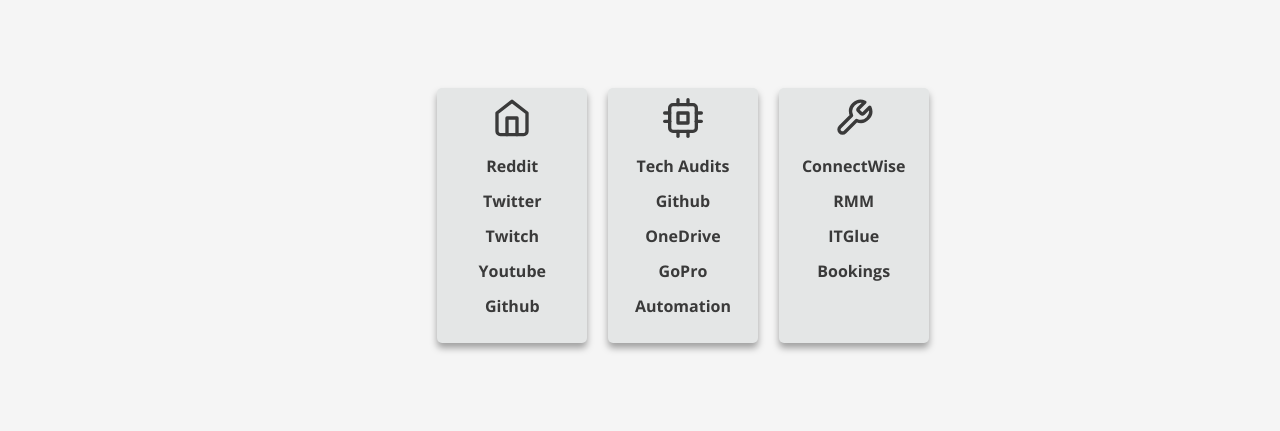
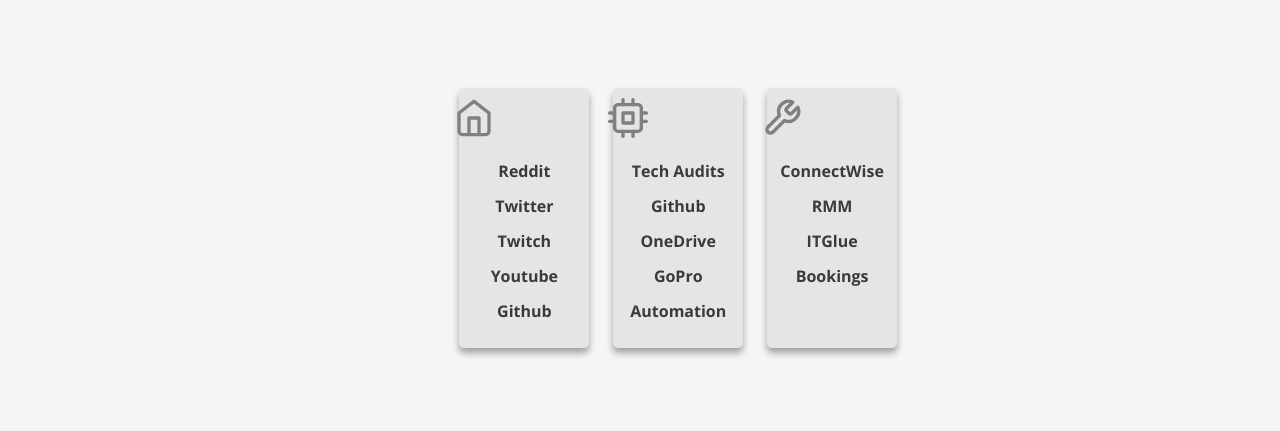
Before and after one commit to CG-Mike/Start, a website: page index.html in a window 1280 px wide. Shown: the part 211-642 px from the top of the page. Drawn offline with nearby package versions, Linux system fonts and the light colour scheme; no server answers.

Commit message:
Update style.css

```diff
--- a/css/style.css
+++ b/css/style.css
@@ -233,27 +233,28 @@
 .list__1 {
   grid-column: 13;
   grid-row: 12;
-  width: 150px;
+  width: 130px;
   padding-bottom: 20px;
 }
 .list__2 {
   grid-column: 11;
   grid-row: 12;
-  width: 150px;
+  width: 130px;
   padding-bottom: 20px;
 }
 .list__3 {
   grid-column: 9;
   grid-row: 12;
-  width: 150px;
+  width: 130px;
   padding-bottom: 20px;
 }
 .list__head {
   margin-top: 10px;
-  margin-bottom: 10px;
+  margin-bottom: 15px;
   width: 40px;
-  color: var(--fg);
+  color: gray;
   height: 40px;
+  margin-right: 100px;
 }
 .list__link {
   text-decoration: none;
```
